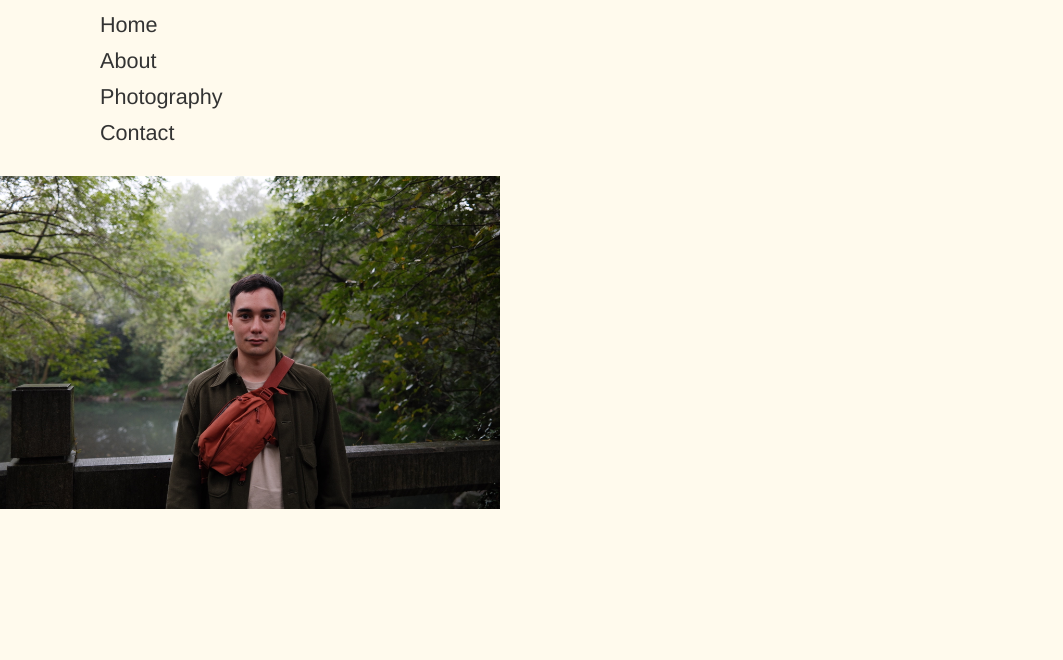
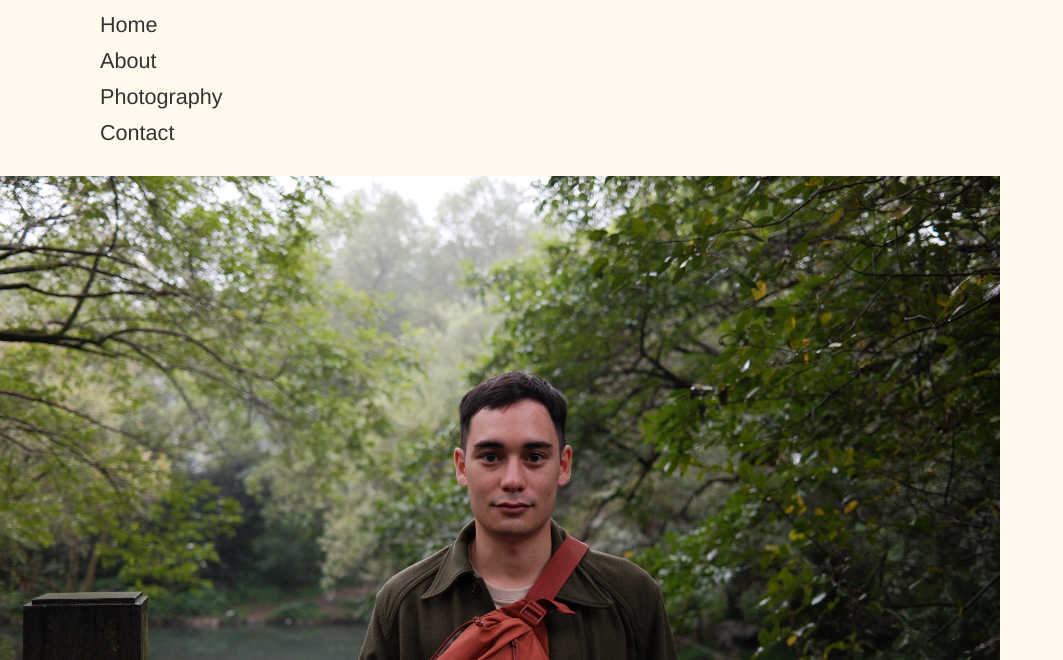
Before and after one commit to derekdubner/derekdubner.github.io, a plain HTML site: page index.html in a window 1280 px wide. Shown: the part 140-800 px from the top of the page, without its empty margins (0-1063 px from the left). Drawn offline with Linux system fonts and the light colour scheme.

Commit message:
checking that latest changes are in

```diff
--- a/styles.css
+++ b/styles.css
@@ -88,7 +88,7 @@ nav ul li a:hover::after {
 }
 
 .profile-pic {
-    width: 500px; /* Adjust as needed */
+    width: 1000px; /* Adjust as needed */
     height: auto;
     border-radius: 0px;
     opacity: 1;
```
